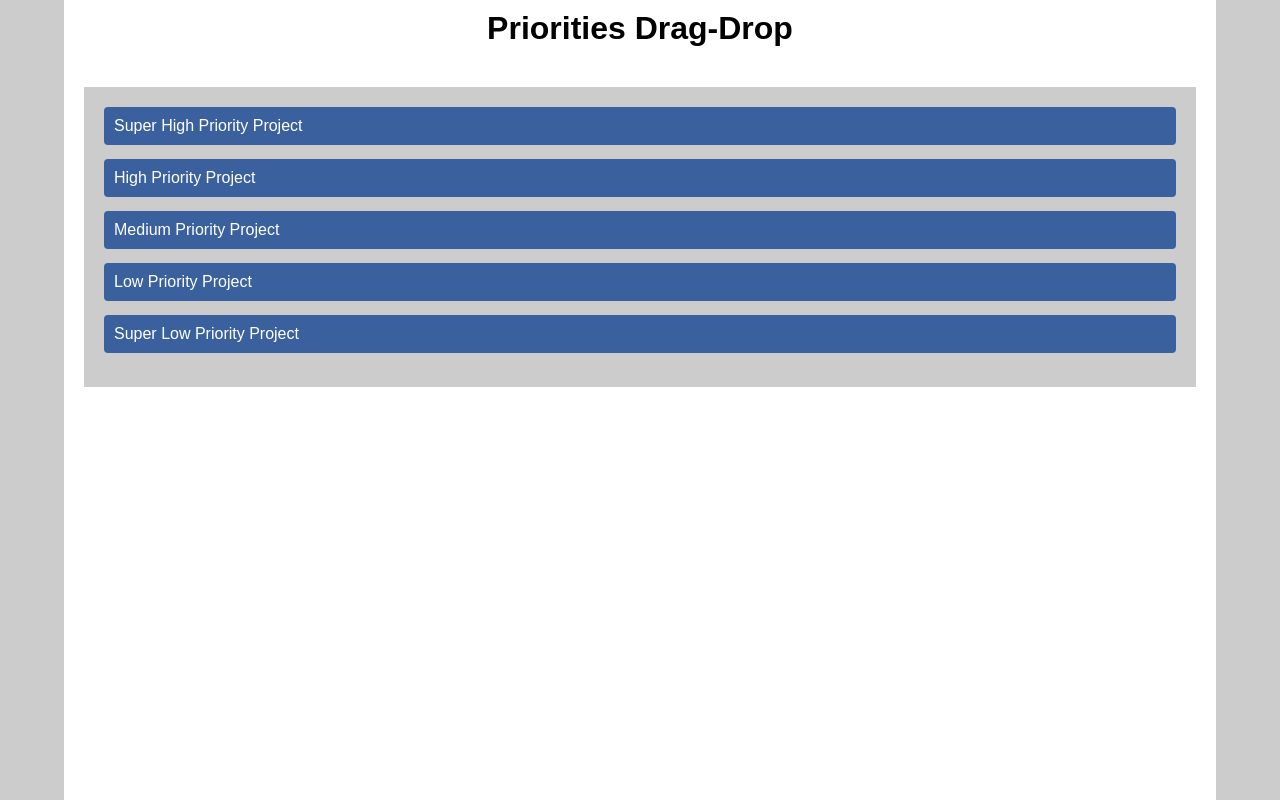
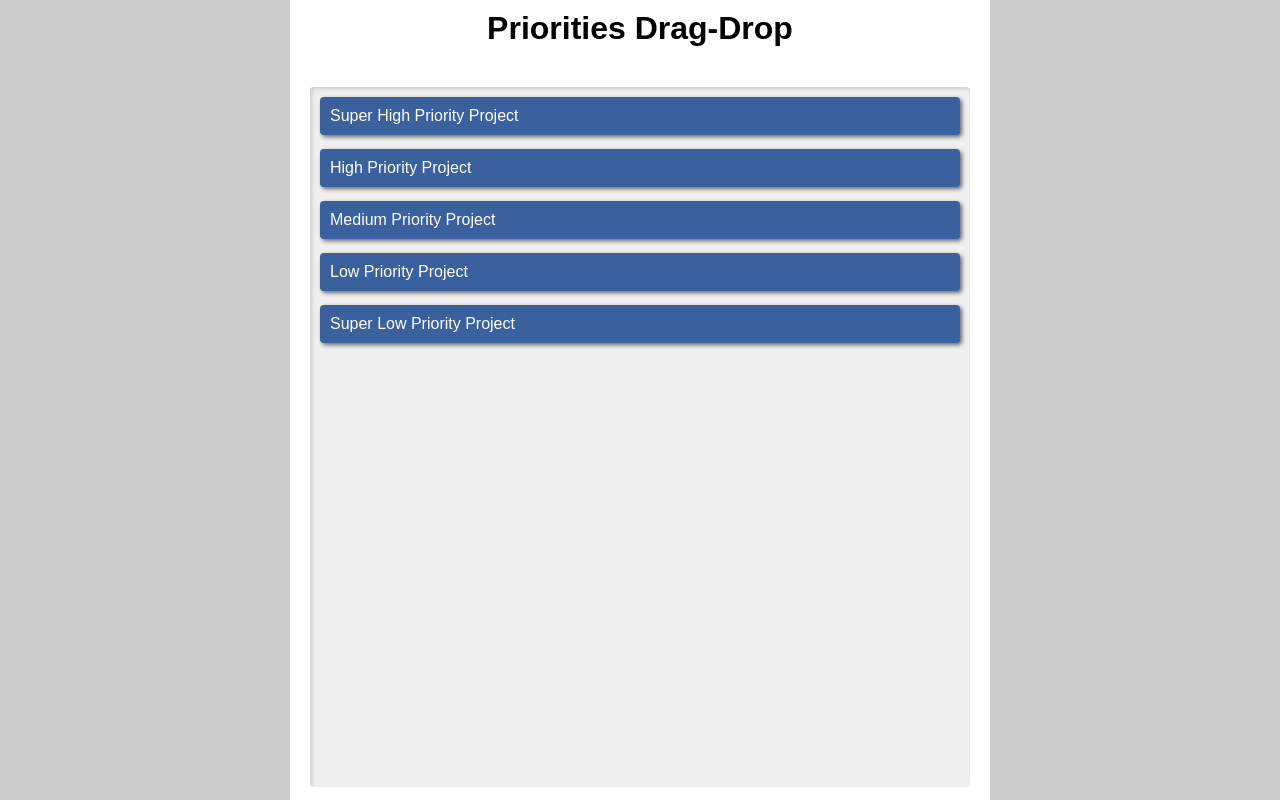
Before and after one commit to siuangie91/react-dragdrop, a React (Create React App) app: page / in a window 1280 px wide. Built offline with nearby package versions, Linux system fonts and the light colour scheme; the HTML template or start-up script is replaced by a standard one.

Commit message:
drag-drop working!!

```diff
--- a/src/components/ProjectNode.js
+++ b/src/components/ProjectNode.js
@@ -2,13 +2,15 @@ import React, { Component } from 'react';
 
 class ProjectsNode extends Component {
   render() {
-    const {name, dragStartHandler} = this.props;
+    const {name, dragStartHandler, dragOverHandler, dragEndHandler} = this.props;
 
     return (
       <div className="project-node"
         draggable="true"
         name={name}
-        onDragStart={dragStartHandler}>
+        onDragStart={dragStartHandler}
+        onDragOver={dragOverHandler}
+        onDragEnd={dragEndHandler}>
         <span>{name}</span>
       </div>
     );
--- a/src/components/ProjectsContainer.js
+++ b/src/components/ProjectsContainer.js
@@ -9,46 +9,51 @@ class ProjectsContainer extends Component {
 		super();
 
 		this.state = {
-			projects: projectsData
+			projects: projectsData.map(project => project.name)
 		};
 	}
 
-	handleDragStart = e => {
-		console.log('dragging!', e.target.getAttribute('name'));
+	handleDragStart = (e, idx) => {
+		console.log('idx', idx);
+		this.projectToMove = this.state.projects[idx];
+		console.log('dragging!', this.projectToMove);
 
-		const projectToMove = e.target.getAttribute('name');
-		e.dataTransfer.setData('projectName', projectToMove);
-
-		this.setState(prevState => ({
-			projects: prevState.projects.filter(item => item.name !== projectToMove)
-		}), () => {
-			console.log('state ondragstart', this.state)
-		});
+		e.dataTransfer.setData('text/html', e.target);
 	}
 
-	handleDrop = e => {
-		e.preventDefault();
-		console.log('dropping!', e.dataTransfer.getData('projectName'));
-		const projectToDrop = e.dataTransfer.getData('projectName');
-		// e.target.appendChild(document.querySelector(`[name="${projectToDrop}"]`));
+	handleDragOver = idx => {
+		const draggedOverItem = this.state.projects[idx];
+		console.log('draggedOverItem', draggedOverItem);
 
-		this.setState(prevState => ({
-			projects: [{name: projectToDrop}, ...prevState.projects]
-		}), () => {
-			console.log('state ondrop', this.state);
-		});
+    // if the item is dragged over itself, ignore
+    if (this.projectToMove === draggedOverItem) {
+    	console.log('dragging over the same item!');
+      return;
+    }
+
+    // filter out the currently dragged item
+    let projects = this.state.projects.filter(project => project !== this.projectToMove);
+
+    // add the dragged item after the dragged over item
+    projects.splice(idx, 0, this.projectToMove);
+
+    this.setState({ projects });
 	}
+
+	handleDragEnd = () => {
+    this.projectToMove = null;
+  }
 
   render() {
     return (
-      <section id="projects-container"
-      	onDrop={e => this.handleDrop(e)}
-      	onDragOver={e => e.preventDefault()}>
+      <section id="projects-container">
       	{
       		this.state.projects.map((project,i) => (
       			<ProjectNode key={i}
-      				name={project.name}
-      				dragStartHandler={e => this.handleDragStart(e)}/>
+      				name={project}
+      				dragStartHandler={e => this.handleDragStart(e, i)}
+      				dragOverHandler={() => this.handleDragOver(i)}
+      				dragEndHandler={this.handleDragEnd} />
 	      	))
       	}
       </section>
--- a/src/index.css
+++ b/src/index.css
@@ -13,10 +13,15 @@ html, body {
 
 #root {
 	width: 90%;
+	max-width: 700px;
 	height: 100%;
 	margin: 0 auto;
 	padding: 10px 20px;
 	background: #fff;
+}
+
+.App {
+	height: 100%;
 }
 
 header {
@@ -24,9 +29,12 @@ header {
 }
 
 #projects-container {
+	height: calc(100% - 80px);
 	margin-top: 40px;
-	padding: 20px;
-	background: #ccc;
+	padding: 10px;
+	border-radius: 4px;
+	background: #efefef;
+	box-shadow: inset 2px 2px 4px #ccc;
 }
 
 .project-node {
@@ -34,6 +42,7 @@ header {
 	padding: 10px;
 	border-radius: 4px;
 	background: #3a609e;
+	box-shadow: 2px 2px 4px #666;
 	color: #fff;
 	cursor: pointer;
 }
```
